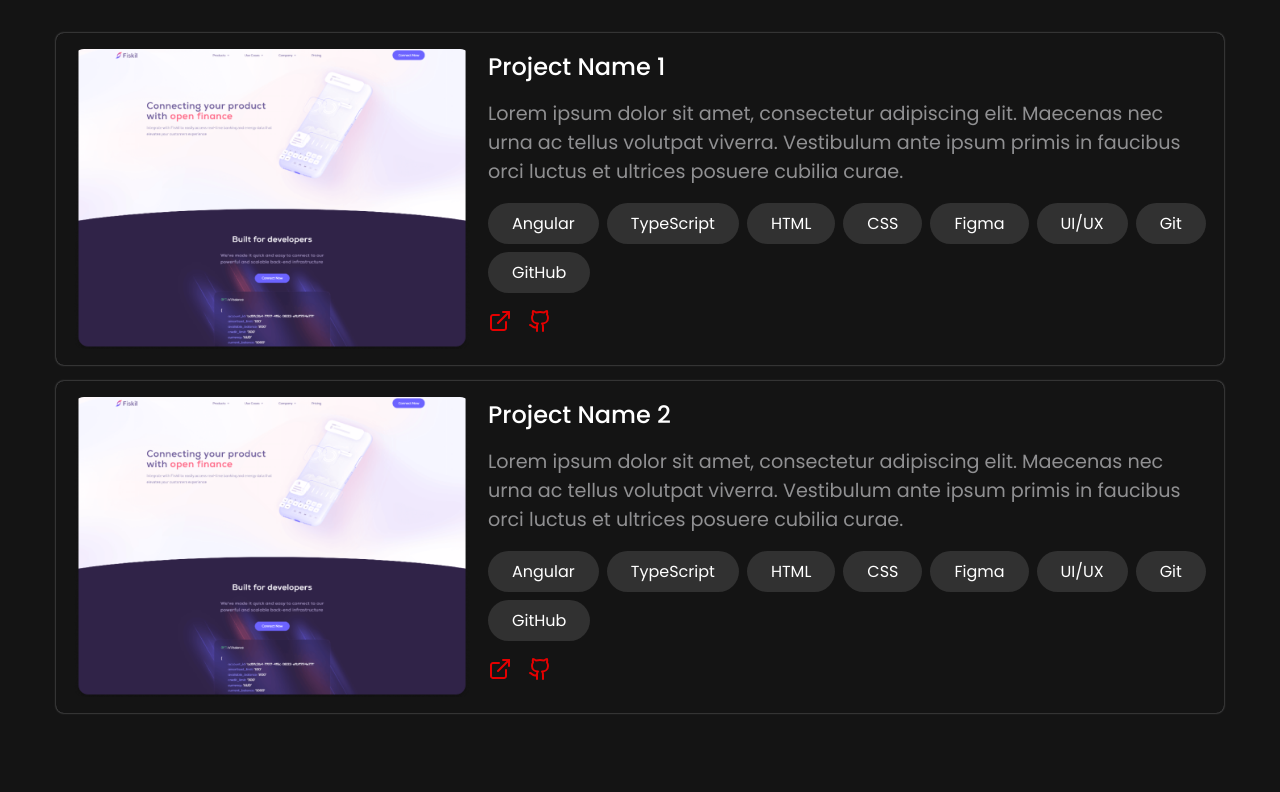
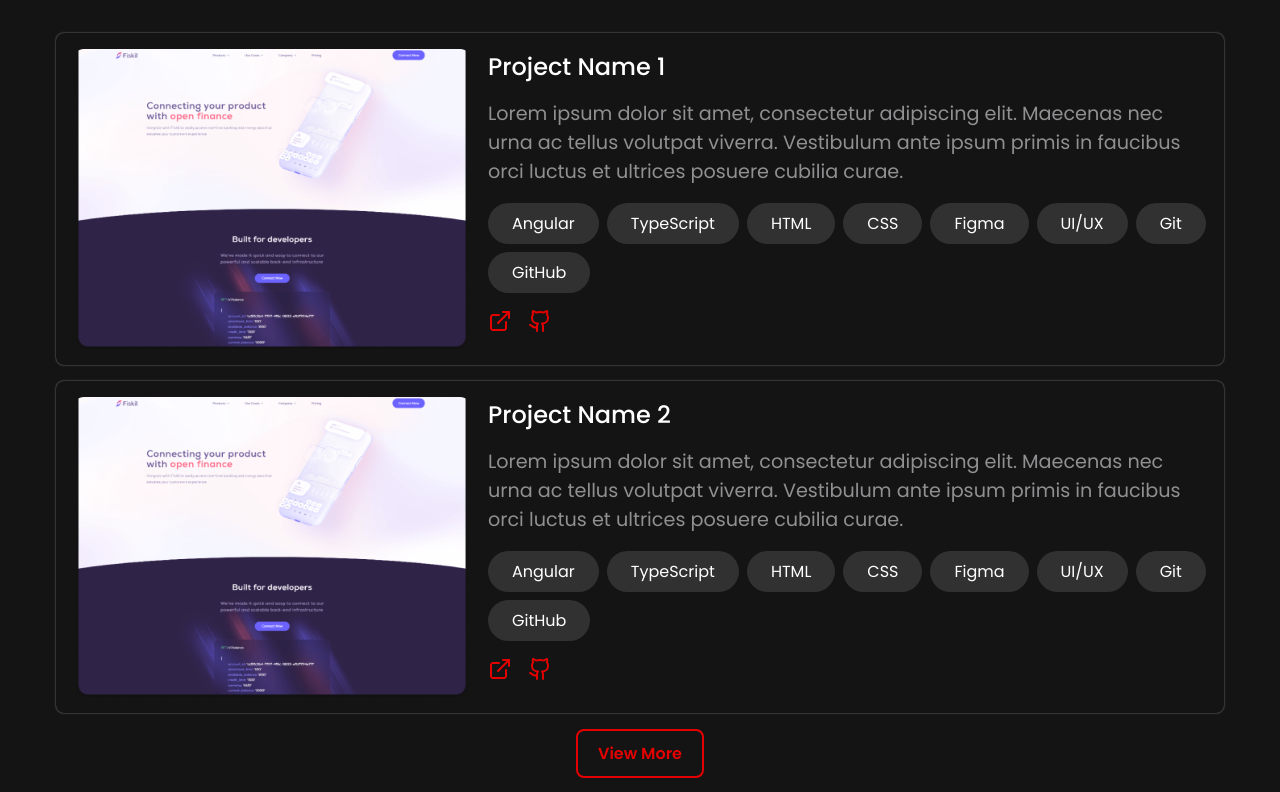
Before and after one commit to athenkosimagada/athenkosimagada-portfolio, an Angular app: page /home in a window 1280 px wide. Shown: the part 1730-2522 px from the top of the page. Built offline with nearby package versions, Linux system fonts and the light colour scheme.

Commit message:
t: add Portfolio section and Footer components
- Introduced a Portfolio section to showcase highlight projects.
- Added a Footer component with navigational links and copyright
  details.
  - Improved site structure for enhanced usability and professional
    presentation.

```diff
--- /dev/null
+++ b/src/app/components/load-button/load-button.component.css
@@ -0,0 +1,18 @@
+.load-button {
+    display: flex;
+    justify-content: center;
+    align-items: center;
+    padding: 10px 20px;
+    font-weight: 600;
+    border-radius: 8px;
+    max-width: max-content;
+    margin: 0 auto;
+    color: var(--primary-color);
+    border: 2px solid var(--primary-color);
+    transition: all 0.3s ease-in-out;
+}
+
+.load-button:hover {
+    background-color: var(--primary-color);
+    color: var(--absolute-white);
+}
--- /dev/null
+++ b/src/app/components/load-button/load-button.component.html
@@ -0,0 +1,3 @@
+<a class="load-button" routerLink="/portfolio">
+  {{ text }}
+</a>
--- a/src/app/pages/home/portfolio/projects-list/projects-list.component.html
+++ b/src/app/pages/home/portfolio/projects-list/projects-list.component.html
@@ -1,5 +1,6 @@
 <div class="projects-list">
-    @for (project of projects; track $index) {
-        <app-project [project]="project" />
-    }
+  @for (project of projects; track $index) {
+    <app-project [project]="project" />
+  }
+  <app-load-button text="View More" />
 </div>
--- a/src/app/pages/home/portfolio/projects-list/projects-list.component.ts
+++ b/src/app/pages/home/portfolio/projects-list/projects-list.component.ts
@@ -1,10 +1,11 @@
 import { Component, Input } from '@angular/core';
 import { ProjectComponent } from "../../../../components/project/project.component";
+import { LoadButtonComponent } from "../../../../components/load-button/load-button.component";
 
 @Component({
   selector: 'app-projects-list',
   standalone: true,
-  imports: [ProjectComponent],
+  imports: [ProjectComponent, LoadButtonComponent],
   templateUrl: './projects-list.component.html',
   styleUrls: ['./projects-list.component.css']
 })
```
Also changed, not shown: src/app/components/load-button/load-button.component.ts (added, +13 -0 lines), 1 other file (tests, documents, lock files or other folders).
